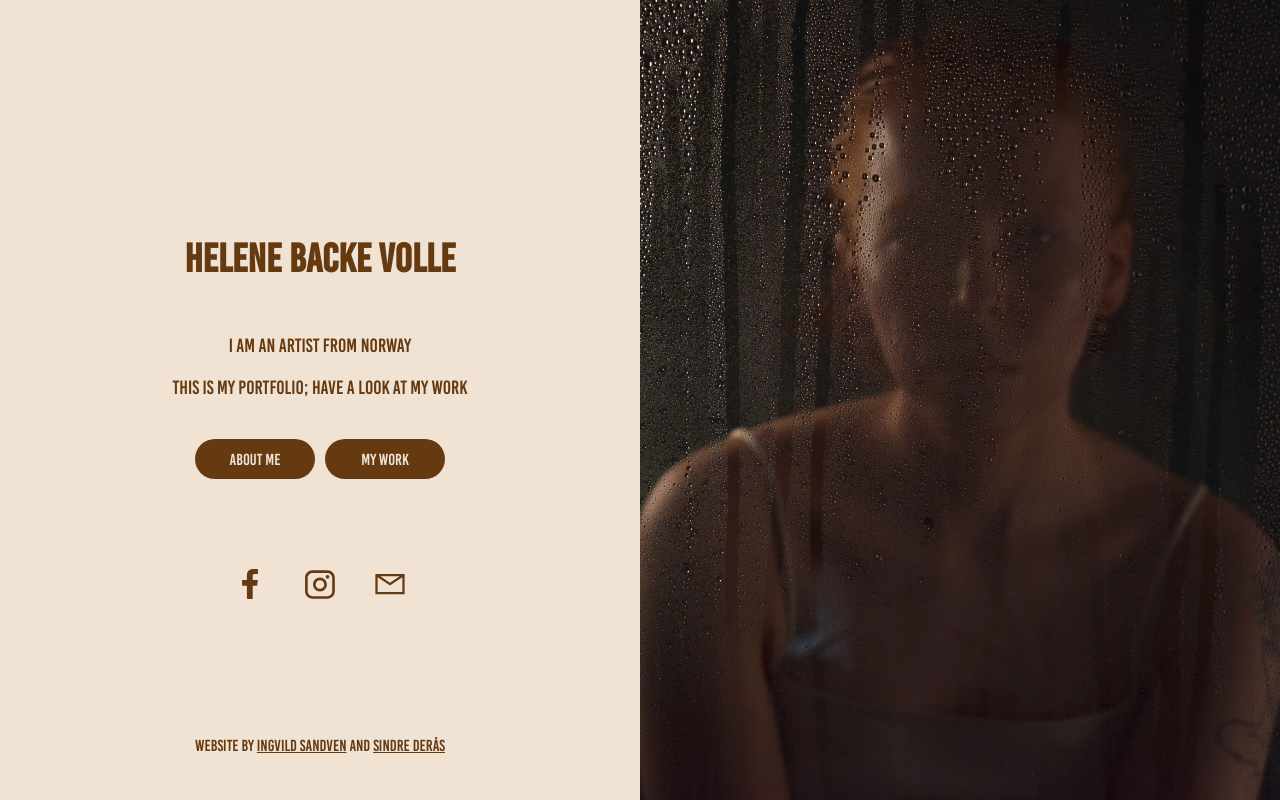
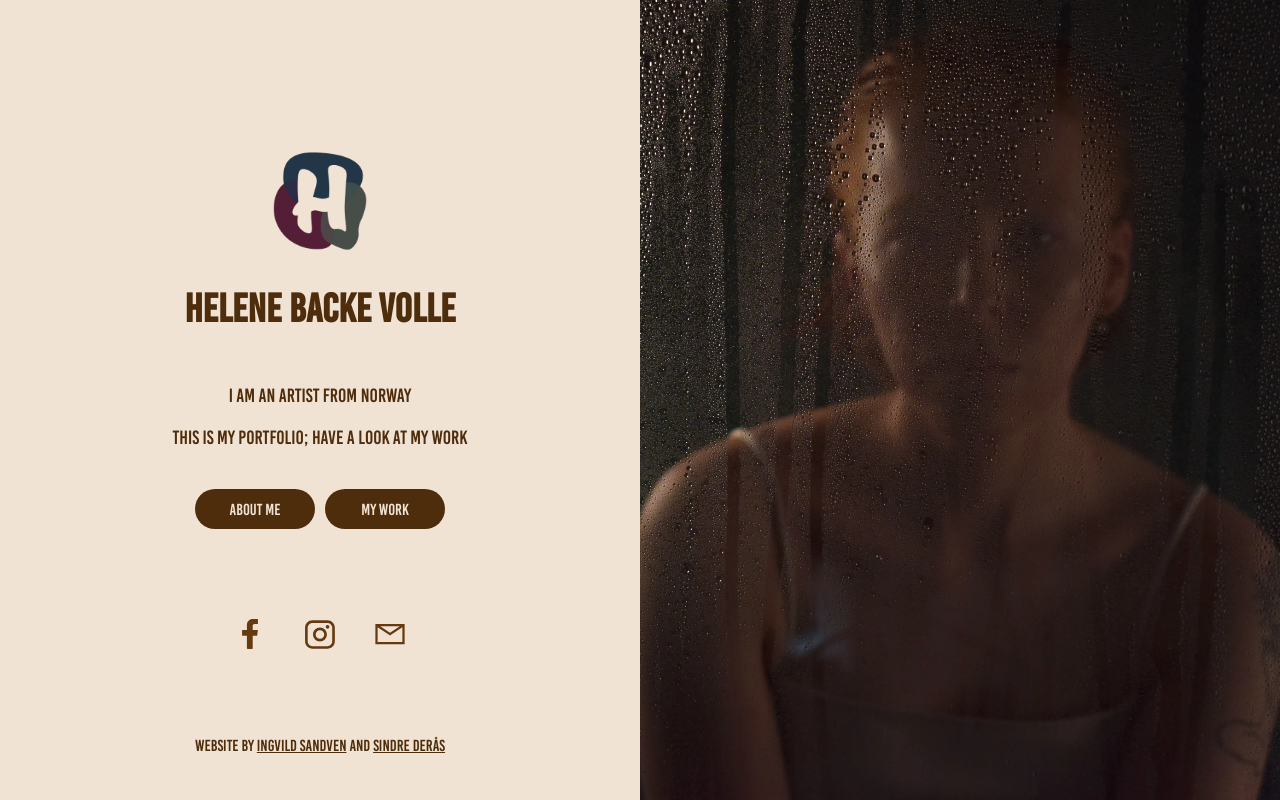
Before and after one commit to ESPR07/helene-volle-portfolio, a plain HTML site: page index.html in a window 1280 px wide. Drawn offline with Linux system fonts and the light colour scheme.

Commit message:
Small Asjustments

```diff
--- a/index.html
+++ b/index.html
@@ -3,6 +3,7 @@
 <head>
   <meta charset="UTF-8">
   <meta name="viewport" content="width=device-width, initial-scale=1.0">
+  <link rel="icon" type="image/x-icon" href="/assets/icons/helene-logo.png">
   <link rel="stylesheet" href="./styles/root.css">
   <link rel="stylesheet" href="./styles/index.css">
 
@@ -12,6 +13,7 @@
 
   <main>
     <section class="info">
+      <span class="logo"></span>
       <h1>Helene Backe Volle</h1>
 
       <p>I am an artist from Norway</p>
--- a/styles/index.css
+++ b/styles/index.css
@@ -26,6 +26,15 @@ main {
 
 .info p:last-of-type {
     margin-bottom: 40px;
+}
+
+.logo {
+    width: 100px;
+    height: 100px;
+    background-image: url("/assets/icons/helene-logo.png");
+    background-position: center;
+    background-repeat: no-repeat;
+    background-size: contain;
 }
 
 .navigation-container {
--- a/styles/myWork.css
+++ b/styles/myWork.css
@@ -132,7 +132,7 @@ footer{
 .helene-logo{
     width: 50px;
     height: 50px;
-    background-image: url("/assets/icons/mail-mobile.svg");
+    background-image: url("/assets/icons/helene-logo-nosplash.png");
     background-repeat: no-repeat;
     background-size: contain;
     background-position: center;
--- a/styles/root.css
+++ b/styles/root.css
@@ -5,7 +5,7 @@
 
 :root{
     --background: #f1e3d4;
-    --content-color: #663A10;
+    --content-color: #4e2d0d;
     --hover-color: #7A5445;
     --active-color: #b99c91;
     --font: "bebasKai", 'Courier New', Courier, monospace;
```
Also changed, not shown: pages/aboutMe.html (+1 -0 lines), pages/myWork.html (+1 -0 lines), pages/projectPage.html (+1 -0 lines), assets/icons/helene-logo-2.png (added), assets/icons/helene-logo-nosplash.png (added), assets/icons/helene-logo.png (added), 1 other file.
